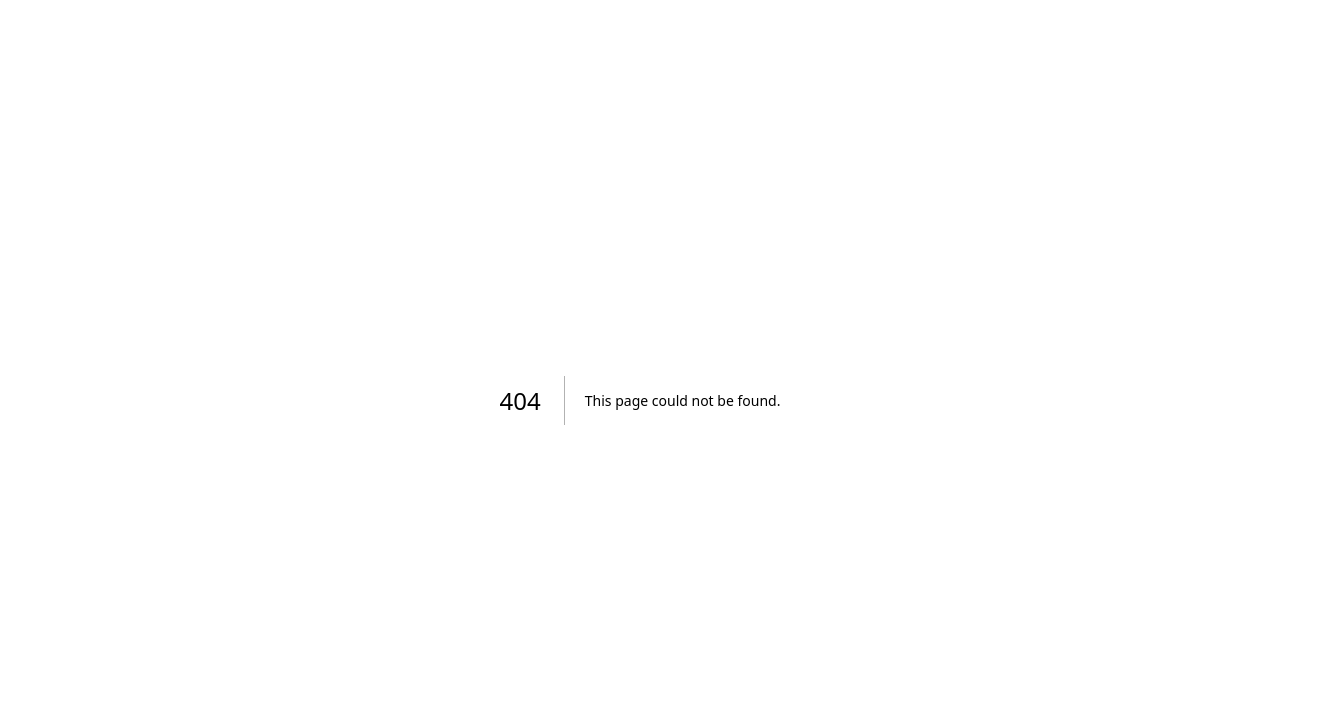
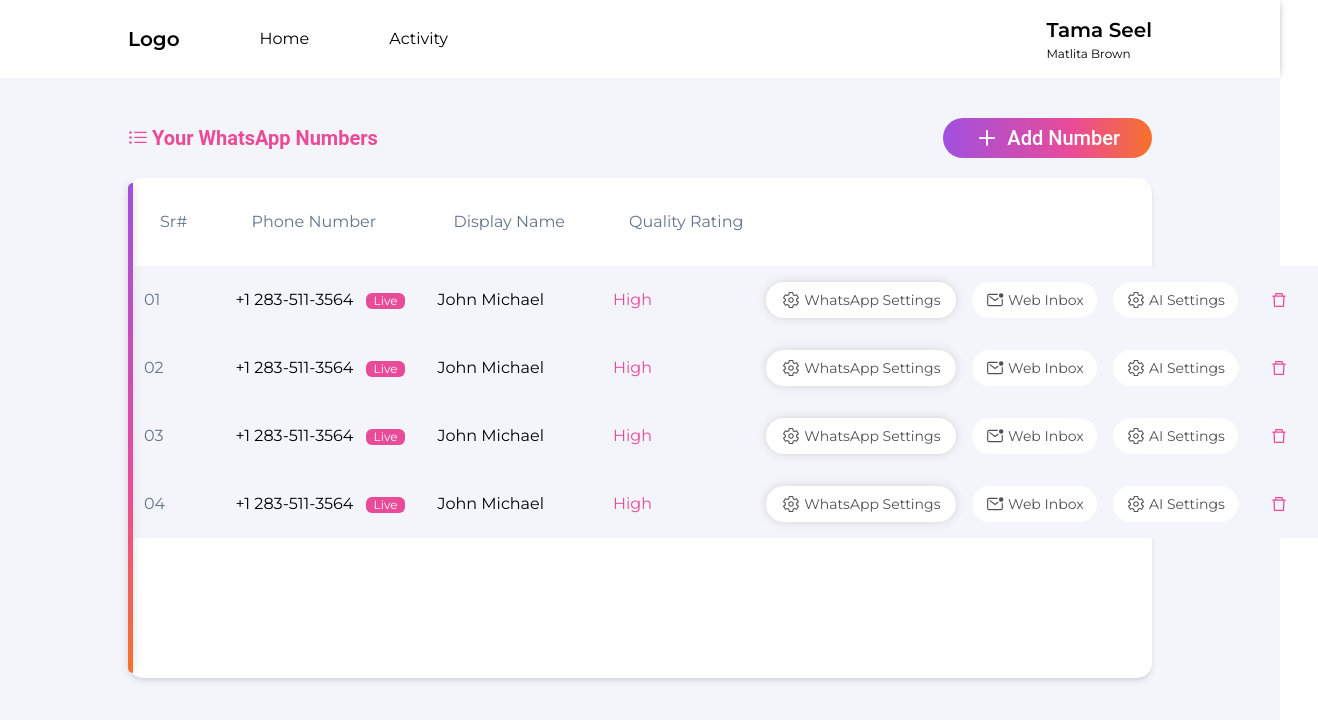
Before and after one commit to sonaly-mehr/messagemind, a Next.js app: page /dashboard in a window 1280 px wide. Before the commit this address had no page. Shown: the top 720 px of the page, 1318 px wide, since content can reach past the window. Built offline with nearby package versions, Linux system fonts and the light colour scheme.

Commit message:
dashboard added

```diff
--- /dev/null
+++ b/src/app/dashboard/page.jsx
@@ -0,0 +1,12 @@
+import Dashboard from '@/components/view/Dashboard/Dashboard';
+import React from 'react';
+
+const page = () => {
+    return (
+        <>
+           <Dashboard/>
+        </>
+    );
+};
+
+export default page;
--- a/src/app/globals.css
+++ b/src/app/globals.css
@@ -54,8 +54,35 @@ body {
 .box_shaddow {
   box-shadow: 0px 2px 16.9px 0px rgba(0, 0, 0, 0.08);
 }
+.header_shaddow{
+  box-shadow: 0px 0px 8px -3px #747474;
+}
+.button_bg{
+  background: rgb(160,80,223);
+  background: linear-gradient(90deg, rgba(160,80,223,1) 0%, rgba(234,75,152,1) 62%, rgba(246,114,43,1) 100%);
+}
 .gradient_bg {
   background: linear-gradient(94deg, #ea4b98 7.56%, #f6722b 98.9%);
+}
+.button-shaddow{
+  box-shadow: 0px 0px 10px 0px #d3d3d3;
+}
+.gradient_border::before{
+  content: '';
+  position: absolute;
+  left: 0px;
+  bottom: 5px;
+  top: 5px;
+  width: 5px;
+  /* height: 100%; */
+  background: rgb(160,80,223);
+  background: linear-gradient(180deg, rgba(160,80,223,1) 0%, rgba(234,75,152,1) 62%, rgba(246,114,43,1) 100%);
+  border-radius: 30px 0px 0px 30px;
+  box-shadow: 0px 0px 10px 0px #d6d6d6;
+}
+.dialog{
+  min-width: 28% !important;
+  border-radius: 20px;
 }
 input:checked{
   background-color: black !important;
--- a/src/app/layout.js
+++ b/src/app/layout.js
@@ -1,4 +1,4 @@
-import { Inter, Poppins } from "next/font/google";
+import { Inter, Poppins, Montserrat } from "next/font/google";
 import "./globals.css";
 import { ToastContainer } from "./utils/Toastify";
 import 'react-toastify/dist/ReactToastify.css';
@@ -15,6 +15,12 @@ const poppins = Poppins({
   variable: "--font-poppins",
 });
 
+const montserrat = Montserrat({
+  weight: ["400", "500", "600", "700"],
+  subsets: ["latin"],
+  variable: "--font-montserrat",
+});
+
 export const metadata = {
   title: "Create Next App",
   description: "Generated by create next app",
@@ -23,7 +29,7 @@ export const metadata = {
 export default function RootLayout({ children }) {
   return (
     <html lang="en">
-      <body className={`${inter.variable} ${poppins.variable}`}>
+      <body className={`${inter.variable} ${poppins.variable} ${montserrat.variable}`}>
         {children}
         <ToastContainer/>
       </body>
--- /dev/null
+++ b/src/components/ui/NumbersTable.jsx
@@ -0,0 +1,171 @@
+"use client";
+import React, { useState } from "react";
+import { Card, Typography } from "@material-tailwind/react";
+import { AiOutlineDelete } from "react-icons/ai";
+import { IoSettingsOutline, IoMailUnreadOutline } from "react-icons/io5";
+import {
+  Button,
+  Dialog,
+  DialogHeader,
+  DialogBody,
+  DialogFooter,
+} from "@material-tailwind/react";
+import Image from "next/image";
+import bin from "../../assets/bin (1) 1.svg";
+
+const TABLE_HEAD = [
+  "Sr#",
+  "Phone Number",
+  "Display Name",
+  "Quality Rating",
+  "",
+  "",
+];
+
+const TABLE_ROWS = [
+  {
+    phoneNumber: "283-511-3564",
+    name: "John Michael",
+    rating: "High",
+  },
+  {
+    phoneNumber: "283-511-3564",
+    name: "John Michael",
+    rating: "High",
+  },
+  {
+    phoneNumber: "283-511-3564",
+    name: "John Michael",
+    rating: "High",
+  },
+  {
+    phoneNumber: "283-511-3564",
+    name: "John Michael",
+    rating: "High",
+  },
+];
+const NumbersTable = () => {
+  const [size, setSize] = useState(null);
+
+  const handleOpen = (value) => setSize(value);
+  return (
+    <>
+      <Card className="h-[500px] w-full mt-5 bg-white relative gradient_border rounded-[15px]">
+        <table className="w-full min-w-max table-auto text-left overflow-hidden">
+          {/* <div className="gradient_border">
+
+          </div> */}
+          <thead>
+            <tr>
+              {TABLE_HEAD.map((head) => (
+                <th key={head} className="  p-8">
+                  <Typography className="font-normal text-[#64748B] text-base font-montserrat">
+                    {head}
+                  </Typography>
+                </th>
+              ))}
+            </tr>
+          </thead>
+          <tbody>
+            {TABLE_ROWS.map(({ phoneNumber, name, rating }, index) => {
+              const classes = "p-4 bg-[#F4F4FB]";
+
+              return (
+                <tr key={index}>
+                  <td className={classes}>
+                    <Typography className="font-normal text-[#64748B] text-base font-montserrat">
+                      {index <= 9 ? `0${index + 1}` : index + 1}
+                    </Typography>
+                  </td>
+                  <td className={classes}>
+                    <Typography className="font-normal text-base font-montserrat">
+                      +1 {phoneNumber}{" "}
+                      <span className="font-normal text-xs font-montserrat text-white bg-pink inline-block px-2 rounded-md ml-2">
+                        Live
+                      </span>
+                    </Typography>
+                  </td>
+                  <td className={classes}>
+                    <Typography className="font-normal text-base font-montserrat">
+                      {name}
+                    </Typography>
+                  </td>
+                  <td className={classes}>
+                    <Typography className="font-normal text-pink text-base font-montserrat">
+                      {rating}
+                    </Typography>
+                  </td>
+                  <td className={`${classes} flex gap-4`}>
+                    <Typography
+                      as="a"
+                      href="#"
+                      className="font-normal text-sm font-montserrat text-[#515151] flex items-center ml-[-25px] justify-center gap-1 w-[190px] py-2 rounded-3xl button-shaddow bg-white"
+                    >
+                      <IoSettingsOutline className="text-lg" />
+                      WhatsApp Settings
+                    </Typography>
+
+                    <Typography
+                      as="a"
+                      href="#"
+                      className="font-normal text-sm font-montserrat text-[#515151] flex items-center justify-center gap-1 w-[125px] py-2 rounded-3xl bg-white"
+                    >
+                      <IoMailUnreadOutline className="text-lg" />
+                      Web Inbox
+                    </Typography>
+                    <Typography
+                      as="a"
+                      href="#"
+                      className="font-normal text-sm font-montserrat text-[#515151] flex items-center justify-center gap-1 w-[125px] py-2 rounded-3xl bg-white"
+                    >
+                      <IoSettingsOutline className="text-lg" />
+                      AI Settings
+                    </Typography>
+                  </td>
+                  <td className={classes}>
+                    <AiOutlineDelete
+                      onClick={() => handleOpen("xs")}
+                      className="text-pink text-lg cursor-pointer"
+                    />
+                  </td>
+                </tr>
+              );
+            })}
+          </tbody>
+        </table>
+      </Card>
+
+      {/* DELETE-POPUP */}
+      <Dialog
+        open={size === "xs"}
+        size={size || "md"}
+        handler={handleOpen}
+        className="p-8 text-center dialog"
+      >
+        <div className="flex justify-center">
+          <Image src={bin} alt="" className="" unoptimized={true} width={80} />
+        </div>
+        <p className="text-lg text-black leading-[24px] font-montserrat pt-4 pb-6">
+          Are you share you want to delete this number, this process is
+          irreversible.
+        </p>
+        <div className="flex gap-5 justify-center">
+          <button
+            onClick={() => handleOpen(null)}
+            className="button_bg h-[40px] px-16 font-semibold font-montserrat text-base text-white rounded-3xl"
+          >
+            Yes
+          </button>
+          <button
+            onClick={() => handleOpen(null)}
+            className="bg-[#F6722B] h-[40px] px-16 font-semibold font-montserrat text-base text-white rounded-3xl"
+          >
+            No
+          </button>
+        </div>
+      </Dialog>
+    </>
+  );
+};
+
+export default NumbersTable;
--- /dev/null
+++ b/src/components/view/Dashboard/Dashboard.jsx
@@ -0,0 +1,54 @@
+import NumbersTable from "@/components/ui/NumbersTable";
+import Link from "next/link";
+import React from "react";
+import { BsListUl } from "react-icons/bs";
+import { FiPlus } from "react-icons/fi";
+
+const Dashboard = () => {
+  return (
+    <>
+      <div className="header_shaddow font-montserrat">
+        <div className="w-4/5 m-auto">
+          <div className="flex justify-between items-center py-4">
+            <div>
+              <ul className="flex gap-20 items-center">
+                <li className="font-semibold text-xl">
+                  <Link href="/">Logo</Link>
+                </li>
+                <li>
+                  <Link href="/">Home</Link>
+                </li>
+                <li>
+                  <Link href="/">Activity</Link>
+                </li>
+              </ul>
+            </div>
+
+            <div>
+              <h6 className="font-semibold text-xl p-0">Tama Seel</h6>
+              <span className="text-xs block mt-[2px]">Matlita Brown</span>
+            </div>
+          </div>
+        </div>
+      </div>
+
+      <div className="bg-[#F4F4FB] py-10 h-screen">
+        <div className="w-4/5 m-auto">
+          <div className="flex justify-between items-center">
+            <h4 className="text-pink font-semibold text-xl flex gap-1 items-center">
+              <BsListUl /> Your WhatsApp Numbers
+            </h4>
+            <button className="button_bg flex gap-2 py-1.5 px-8 rounded-3xl text-white items-center font-medium text-xl">
+              <FiPlus className="text-2xl" /> Add Number
+            </button>
+          </div>
+
+                  {/* Table */}
+        <NumbersTable/>
+        </div>
+      </div>
+    </>
+  );
+};
+
+export default Dashboard;
--- a/tailwind.config.js
+++ b/tailwind.config.js
@@ -10,11 +10,13 @@ module.exports = withMT({
     extend: {
       colors: {
         dark: "#222222",
-        gray: "#667085"
+        gray: "#667085",
+        pink: "#EA4B98"
       },
       fontFamily: {
         inter: ["var(--font-inter)"],
         poppins: ["var(--font-poppins)"],
+        montserrat: ["var(--font-montserrat)"],
       },
     },
   },
```
Also changed, not shown: src/assets/bin (1) 1.svg (added).
